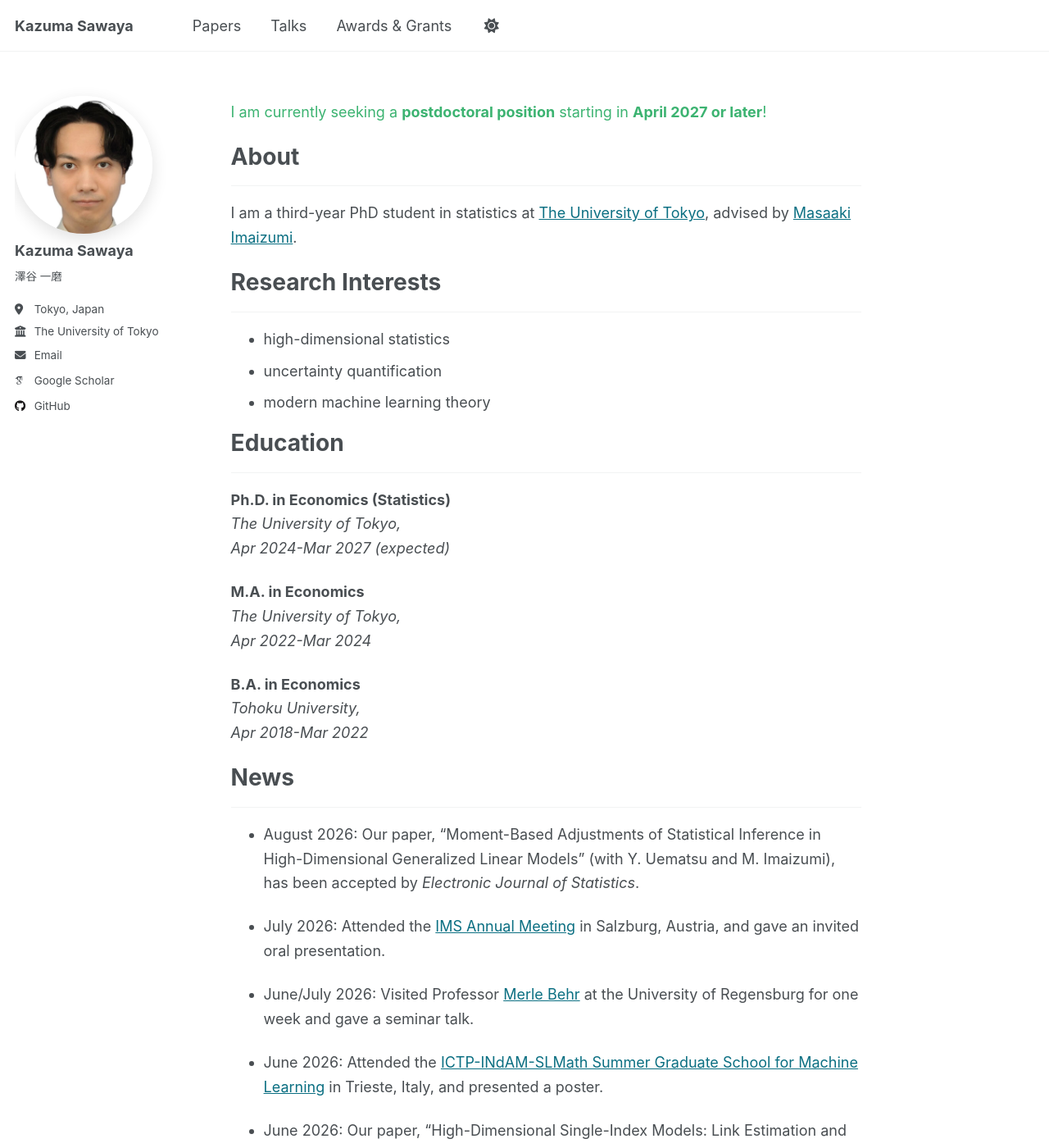
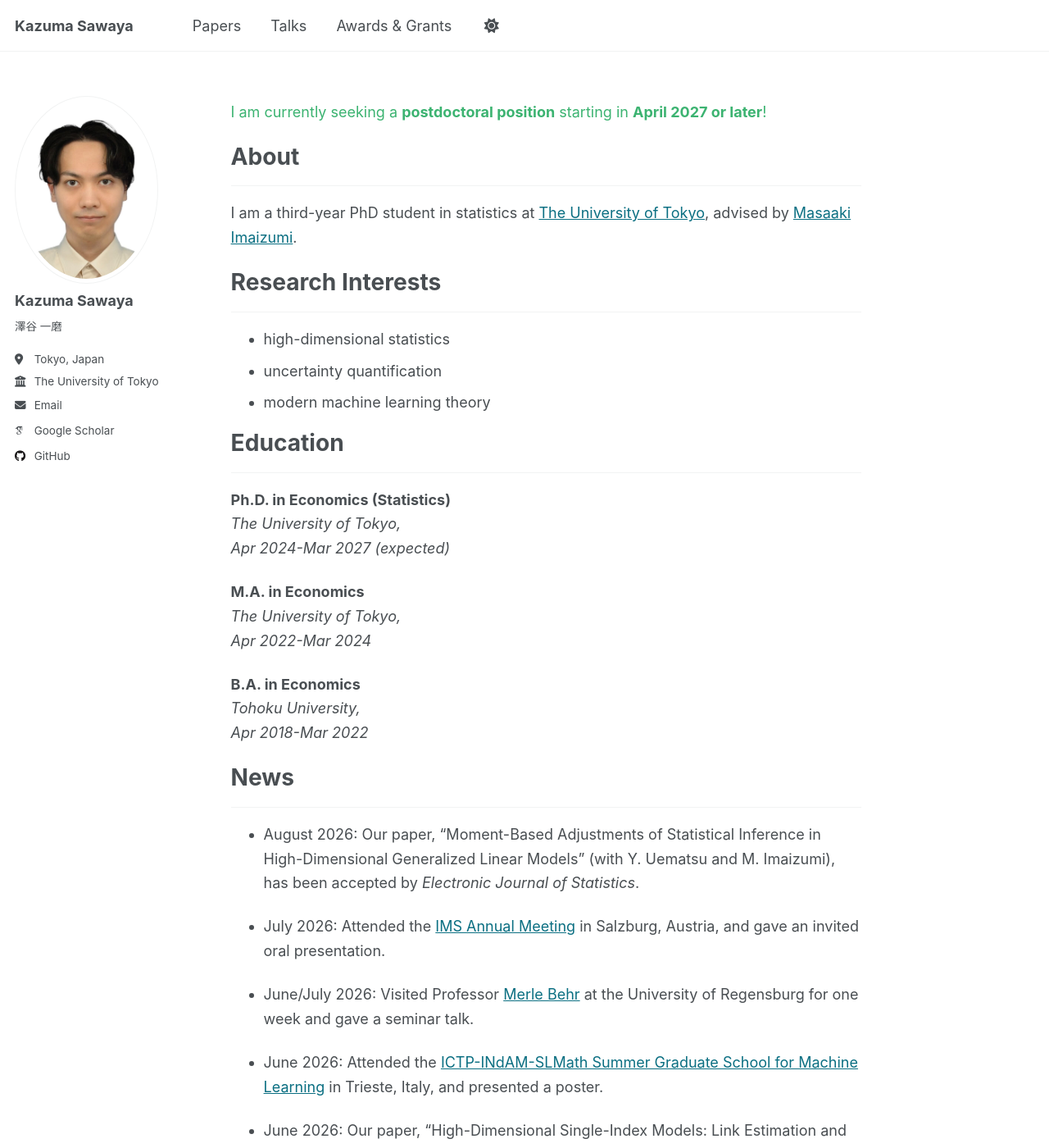
Before and after one commit to sawaya-ka/sawaya-ka.github.io, a Jekyll site: the page built from _pages/about.md, in a window 1280 px wide and 1400 px high. Shown: the whole window at 82% size. Built offline with Jekyll 4.4.1, drawn with Linux system fonts in a browser that asks for light colours; some web fonts are replaced.

Commit message:
Update _custom.scss

```diff
--- a/_sass/_custom.scss
+++ b/_sass/_custom.scss
@@ -182,20 +182,6 @@ button:focus-visible {
   outline-offset: 3px;
 }
 
-@media screen and (min-width: 925px) {
-  .author__avatar img {
-    width: 168px;
-    height: 168px;
-    max-width: 168px;
-    padding: 0 !important;
-    object-fit: cover;
-    object-position: center 32%;
-    border: 0 !important;
-    border-radius: 50%;
-    box-shadow: 0 6px 20px rgba(0, 0, 0, 0.12);
-  }
-}
-
 @media screen and (max-width: 760px) {
   .research-grid {
     grid-template-columns: 1fr;
```
